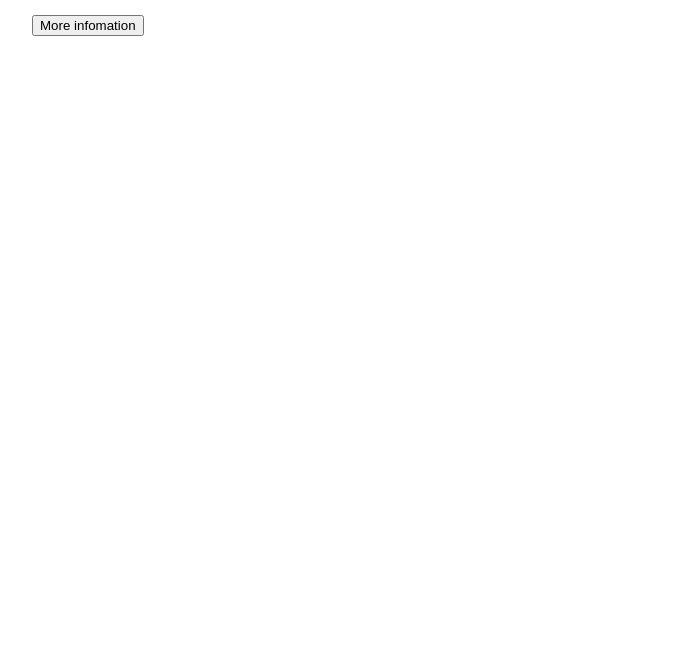
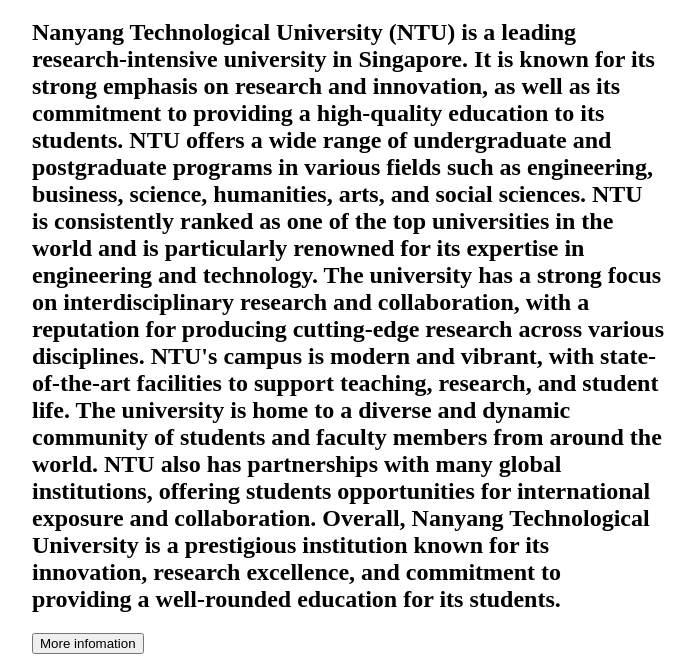
Before and after one commit to skywalker1123/zhenhong-He, a Flask app: page /about_NTU in a window 1280 px wide. Shown: the part 267-929 px from the top of the page, without its empty margins (292-987 px from the left). Before the commit the page ends 303 px from the top, so only its background shows below. Run offline with Flask 3, Linux system fonts and the light colour scheme.

Commit message:
Update about_NTU.html

```diff
--- a/templates/about_NTU.html
+++ b/templates/about_NTU.html
@@ -9,5 +9,12 @@
 <h1>Nanyang Technology University(NTU)</h1>
   <p><img src="https://th.bing.com/th/id/R.be488098bf1294e1ae448341fdafba00?rik=WniWB0iStBOJOg&riu=http%3a%2f%2fwww.helloedu.com.cn%2fupload%2f2014%2f03%2f19%2f17%2f201403191754238461.jpg&ehk=fO%2bC%2bV%2fS4ScSGy%2fH7Cn9H5JoTWUEcD1qDpKv8%2f14A6c%3d&risl=&pid=ImgRaw&r=0"
       width="300" height="200"></p>
+  <h2>Nanyang Technological University (NTU) is a leading research-intensive university in Singapore. It is known for its strong emphasis on research and innovation, as well as its commitment to providing a high-quality education to its students. NTU offers a wide range of undergraduate and postgraduate programs in various fields such as engineering, business, science, humanities, arts, and social sciences.
+
+NTU is consistently ranked as one of the top universities in the world and is particularly renowned for its expertise in engineering and technology. The university has a strong focus on interdisciplinary research and collaboration, with a reputation for producing cutting-edge research across various disciplines.
+
+NTU's campus is modern and vibrant, with state-of-the-art facilities to support teaching, research, and student life. The university is home to a diverse and dynamic community of students and faculty members from around the world. NTU also has partnerships with many global institutions, offering students opportunities for international exposure and collaboration.
+
+Overall, Nanyang Technological University is a prestigious institution known for its innovation, research excellence, and commitment to providing a well-rounded education for its students.</h2>
   <button onclick="window.location.href = 'https://www.ntu.edu.sg';">More infomation</button>
 </div>
```
